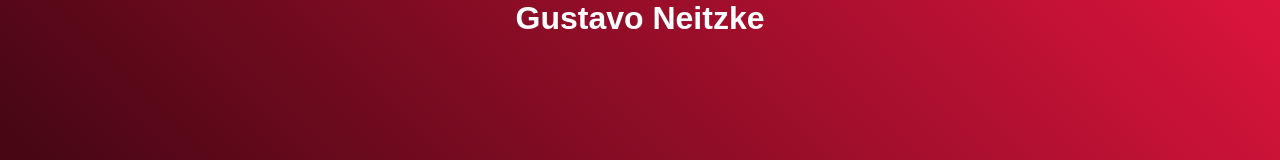
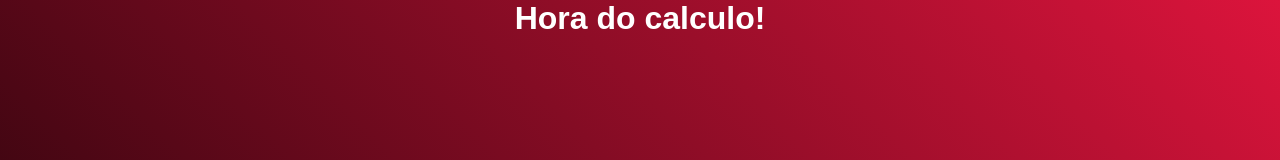
Before and after one commit to gustavofrrg/trabaldo-mat.finaly, a plain HTML site: page calculadora.html in a window 1280 px wide. Shown: the top 160 px of the page. Drawn offline with Linux system fonts and the light colour scheme.

Commit message:
Update calculadora.html

```diff
--- a/calculadora.html
+++ b/calculadora.html
@@ -52,7 +52,7 @@
 </head>
 <body>
     <div class="fundo">
-        <h1>Gustavo Neitzke</h1>
+        <h1>Hora do calculo!</h1>
         <div class="calculadora">
             <h1>Calculadora</h1>
             <p id="resultado"></p>
```
